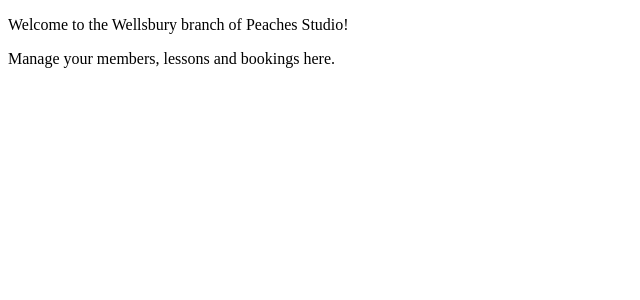
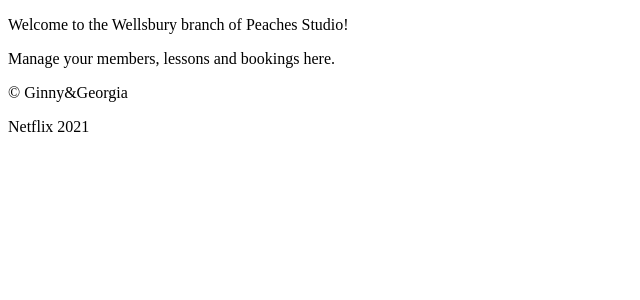
Before and after one commit to hollyhbrady/Peaches_Studio, a Flask app: page / in a window 1280 px wide. Shown: the part 179-479 px from the top of the page, without its empty margins (0-640 px from the left). Run offline with Flask 2, Linux system fonts and the light colour scheme.

Commit message:
added footer and content to base.html

```diff
--- a/templates/base.html
+++ b/templates/base.html
@@ -26,4 +26,8 @@
             </div>
         </main>
     </body>
+    <footer>
+        <p>&#169 Ginny&Georgia</p>
+        <p>Netflix 2021</p>
+    </footer>
 </html>
```
